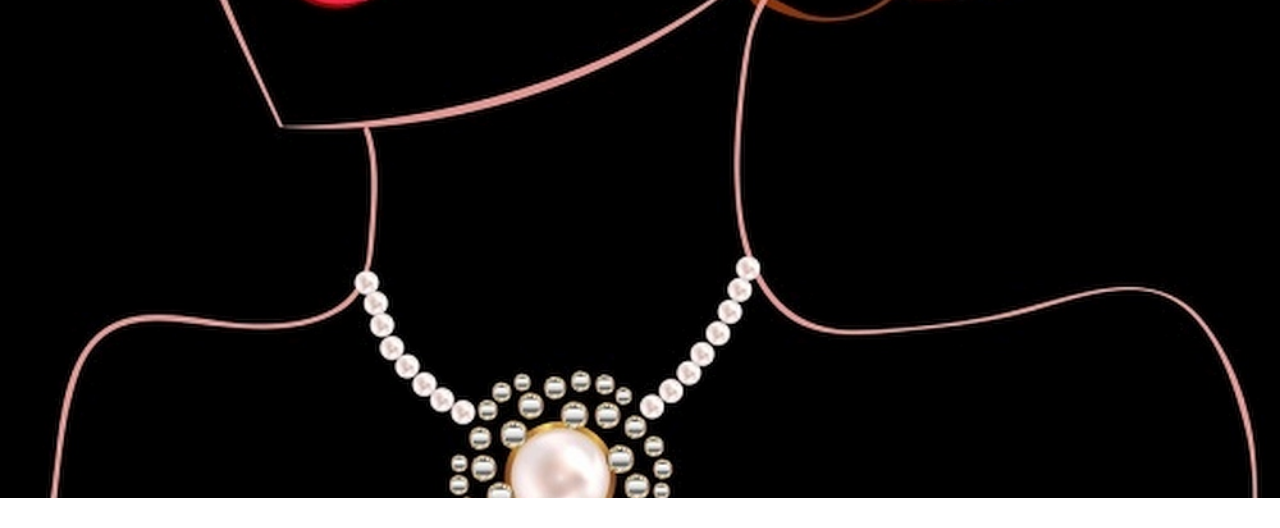
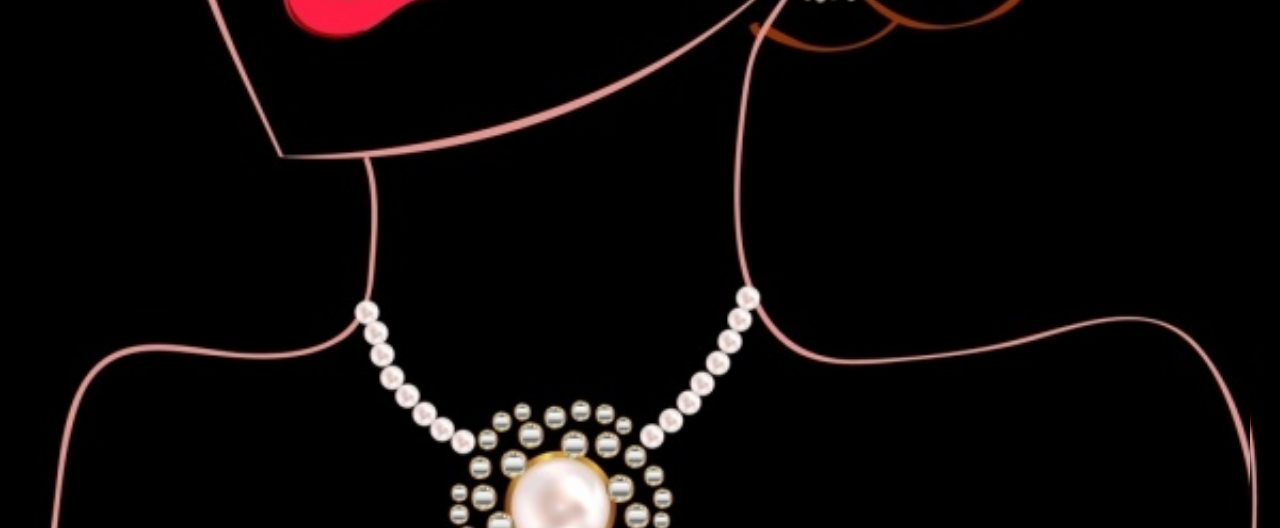
Before and after one commit to TudorDan/Electronic-Shop, a plain HTML site: page cart.html in a window 1280 px wide. Shown: the part 302-830 px from the top of the page. Before the commit the page ends 800 px from the top, so only its background shows below. Drawn offline with Linux system fonts and the light colour scheme.

Commit message:
Add backgroung CSS to shopping cart page

```diff
--- a/css/stiluriCos.css
+++ b/css/stiluriCos.css
@@ -4,12 +4,13 @@
 html, body {
 	font-family: 'Pinyon Script', 'Arial', sans-serif;
 	font-size: 24px;
-	background: url(../img/wallpaperCosRes.jpg) no-repeat fixed;
+	background: url(../img/wallpaperCos.jpg) no-repeat fixed;
 	-webkit-background-size: cover; /* safari5.1+,chrome10+ */
 	-moz-background-size: cover; /* ff3.6+ */
 	-ms-background-size: cover; /* ie10+ */
 	-o-background-size: cover; /* opera 11.10+ */
 	background-size: cover; /* w3c */
+	height: 100%;
 }
 body {
 	margin: 30px;
```
Also changed, not shown: img/wallpaperCosRes.jpg (deleted).
